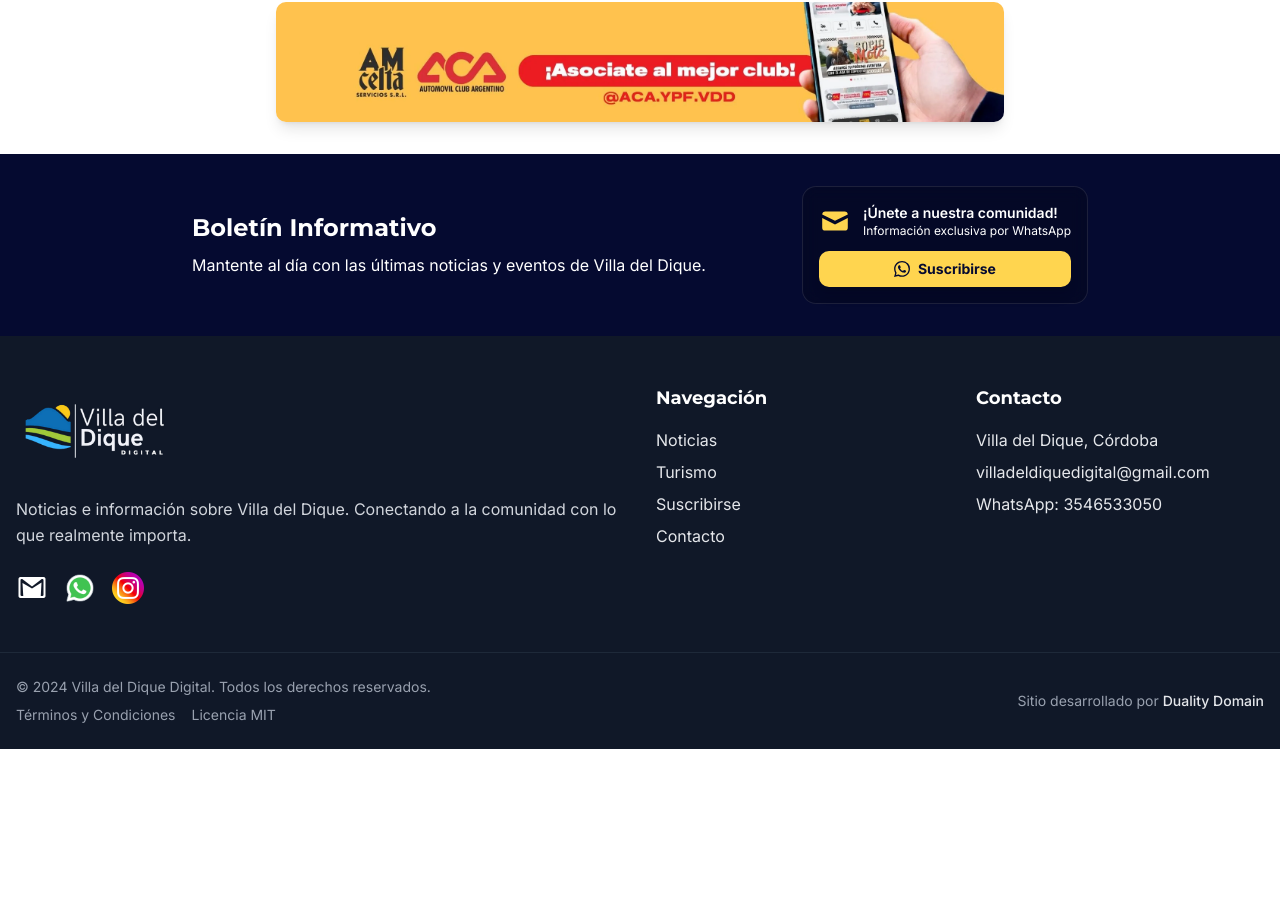
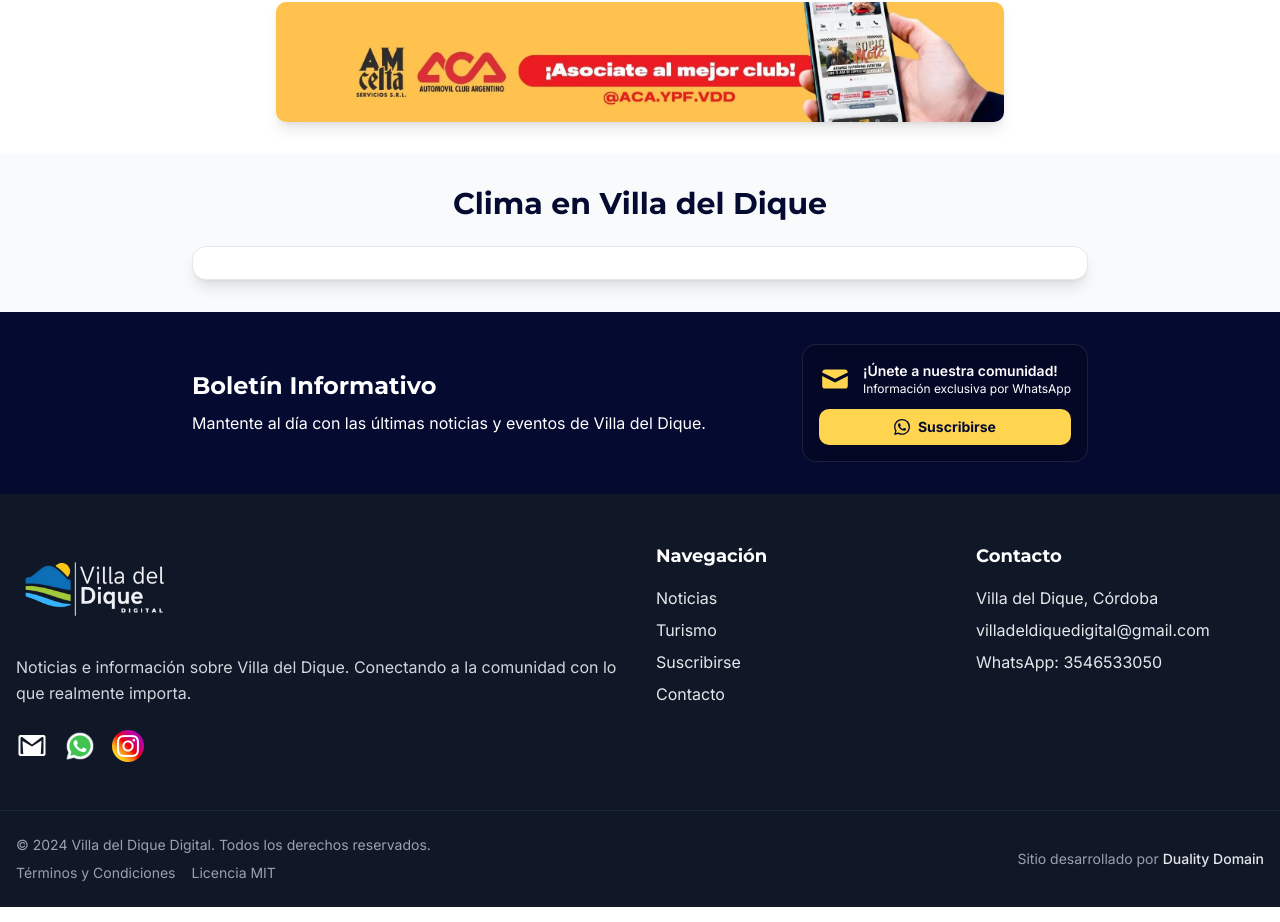
Before and after one commit to clientesweb/villadeldique.com.ar-1, a Next.js app: page / in a window 1280 px wide. Shown: the part 1788-2710 px from the top of the page. Before the commit the page ends 2552 px from the top, so only its background shows below. Built offline with nearby package versions, Linux system fonts and the light colour scheme.

Commit message:
Update page.tsx

```diff
--- a/app/page.tsx
+++ b/app/page.tsx
@@ -20,6 +20,23 @@ export default function HomePage() {
 
         <MainAdvertisingCarousel />
 
+        <section className="py-8 px-4 md:px-6 lg:px-8 bg-gray-50">
+          <div className="max-w-7xl mx-auto">
+            <h2 className="font-serif text-2xl md:text-3xl font-bold text-center text-brand-navy mb-6">
+              Clima en Villa del Dique
+            </h2>
+            <div className="flex justify-center">
+              <div className="w-full max-w-4xl bg-white rounded-xl p-4 shadow-lg border border-gray-200">
+                <div id="c_fbd492fb4cc1996720a500d37287fc5e" className="ancho"></div>
+                <script
+                  type="text/javascript"
+                  src="https://www.clima.com/widget/widget_loader/fbd492fb4cc1996720a500d37287fc5e"
+                ></script>
+              </div>
+            </div>
+          </div>
+        </section>
+
         <NewsletterSection />
       </main>
 
```
